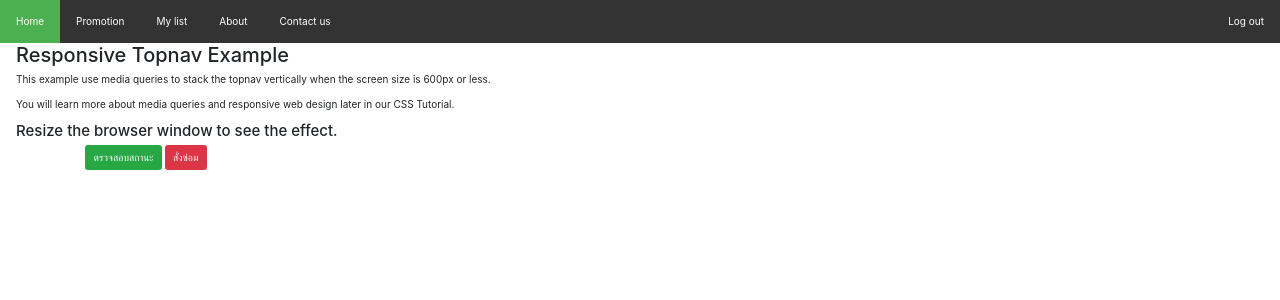
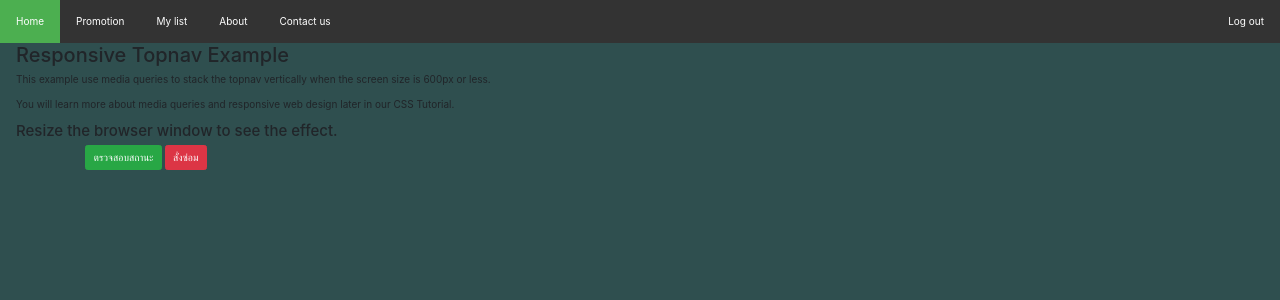
Before and after one commit to witsarutpalm111/ce-app-0, a PHP site: page /user/user_page.php in a window 1280 px wide. Shown: the top 300 px of the page. Run offline with PHP 8.4, Linux system fonts and the light colour scheme; some libraries are stand-ins or nearby versions.

Commit message:
แก้ปวดตา

```diff
--- a/user/check_qr.php
+++ b/user/check_qr.php
@@ -13,6 +13,12 @@
     <meta name="viewport" content="width=device-width, initial-scale=1.0">
     <meta http-equiv="X-UA-Compatible" content="ie=edge">
     <title>Document</title>
+
+    <style>/*style ของ Background*/
+        body {
+            background-color: darkslategray;
+        }
+    </style>
 </head>
 <body>
     <?php
--- a/user/user_page.php
+++ b/user/user_page.php
@@ -58,10 +58,16 @@
     </style>
 
 
+    <style>/*style ของ Background*/
+        body {
+            background-color: darkslategray;
+        }
+    </style>
+
 </head>
 
 
-<body >
+<body>
     <!--ส่วนของ Nav Bar แถบด้านบน-->
     <ul class="topnav">
         <li><a class="active" href="../Home.php">Home</a></li>
```
